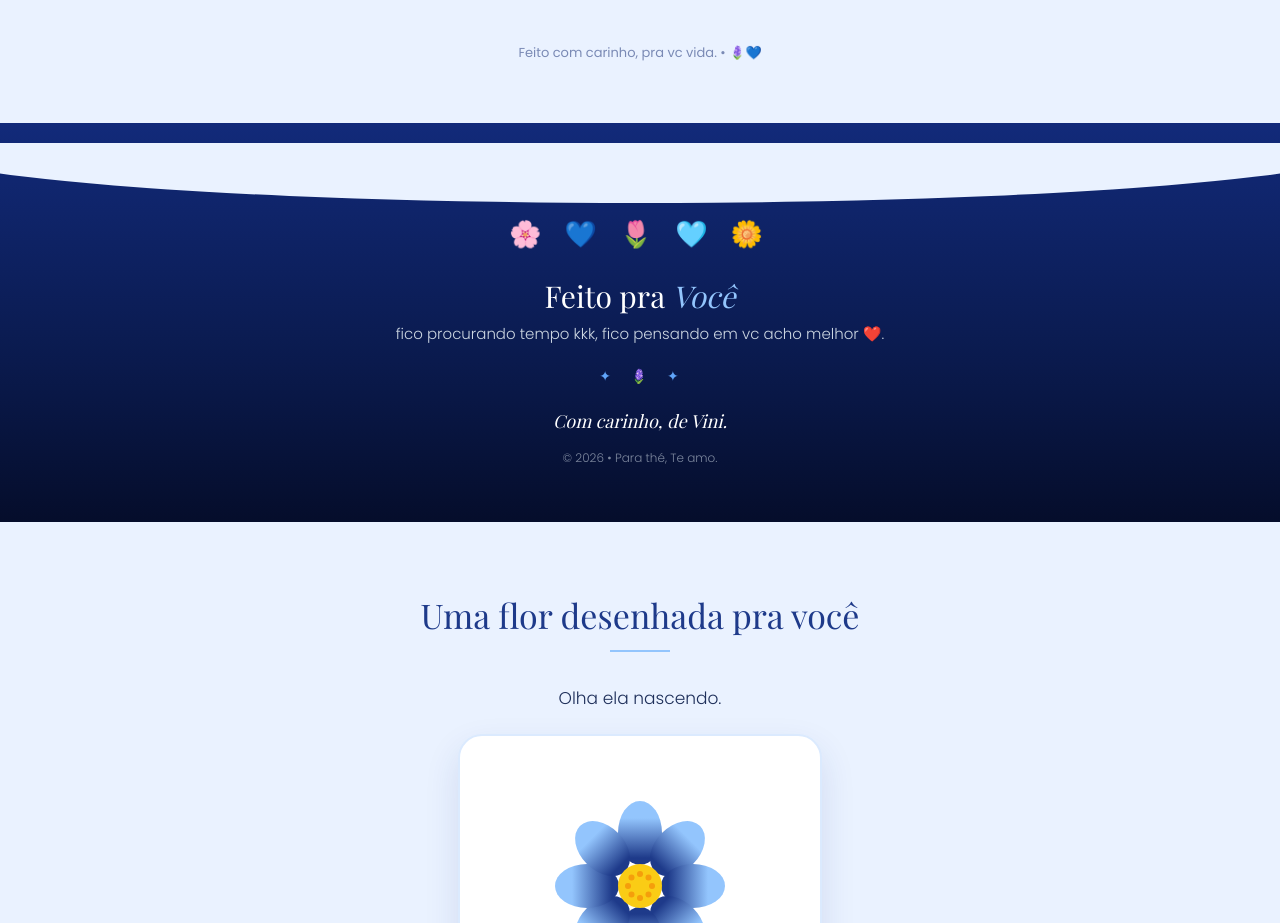
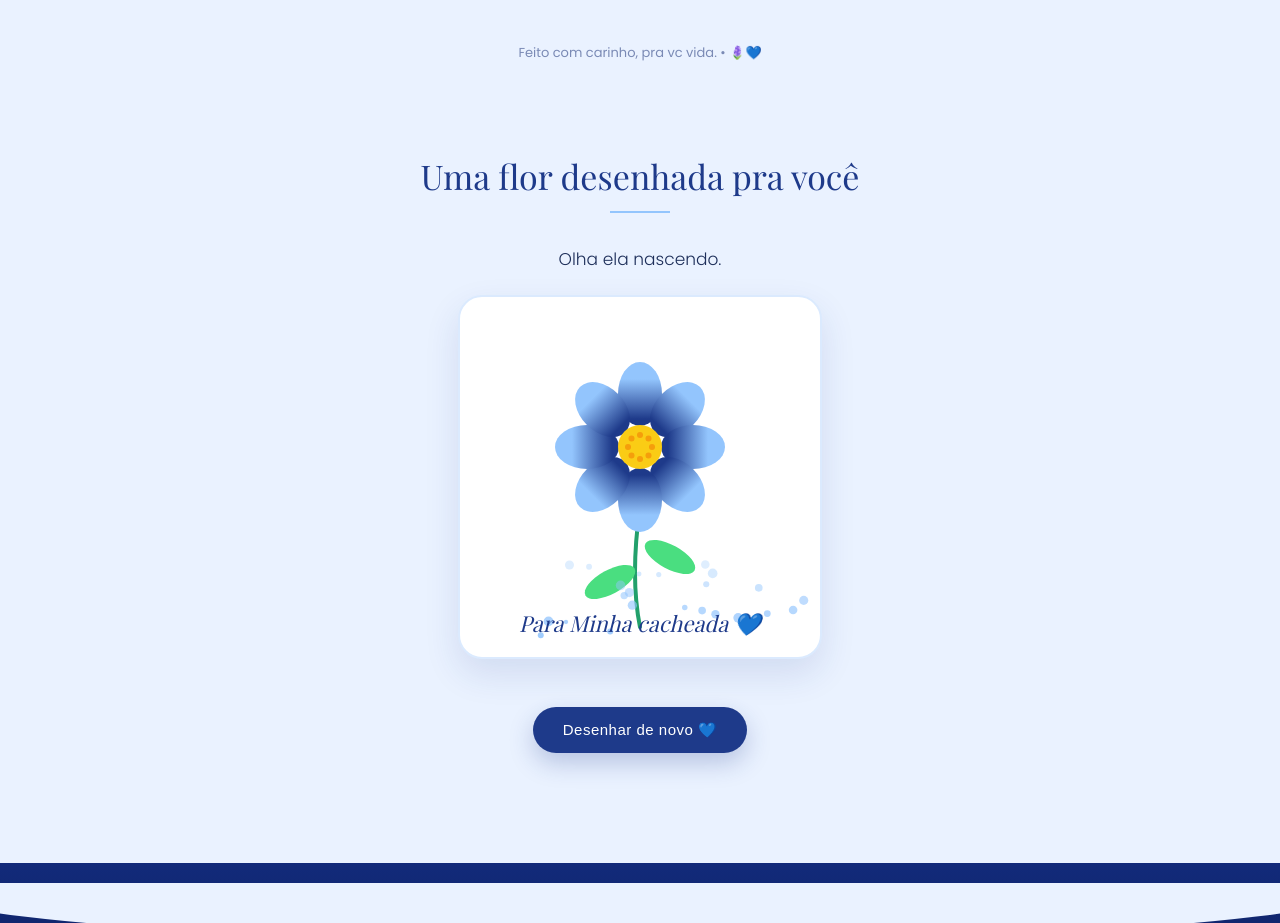
Before and after one commit to Vinicin01067/Para-Esther, a plain HTML site: page index.html in a window 1280 px wide. Shown: the part 3280-4203 px from the top of the page. Drawn offline with nearby package versions, Linux system fonts and the light colour scheme; a web font is replaced by a local one.

Commit message:
Add files via upload

```diff
--- a/index.html
+++ b/index.html
@@ -69,21 +69,7 @@
 <footer>Feito com carinho, pra vc vida. • 🪻💙</footer>
 
 
-<footer class="rodape">
-  <div class="onda"></div>
 
-  <div class="rodape-conteudo">
-    <div class="flores-rodape">🌸 💙 🌷 🩵 🌼</div>
-
-    <h3>Feito pra <span>Você</span></h3>
-    <p>fico procurando tempo kkk, fico pensando em vc acho melhor ❤️.</p>
-
-    <div class="divisor">✦ &nbsp; 🪻 &nbsp; ✦</div>
-
-    <p class="assinatura-rodape">Com carinho, de Vini.</p>
-    <p class="ano">© 2026 • Para thé, Te amo.</p>
-  </div>
-</footer>
 
 <section class="secao-desenho">
   <h2>Uma flor desenhada pra você</h2>
```
